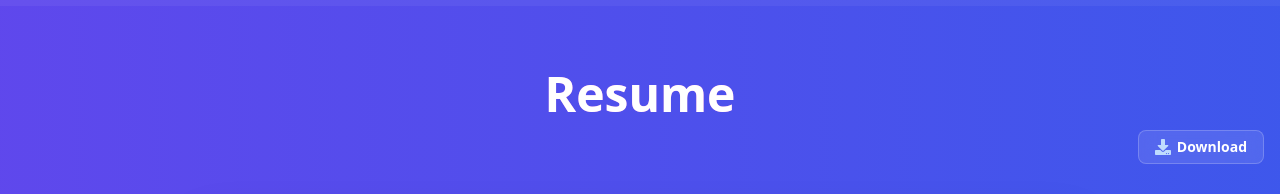
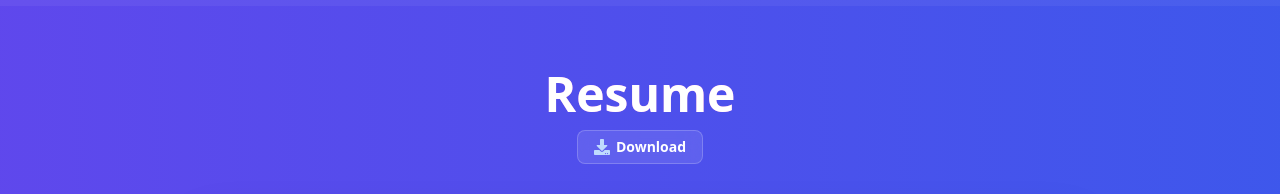
Before and after one commit to jonathankerth/my-portfolio, a Next.js app: page / in a window 1280 px wide. Shown: the part 6640-6834 px from the top of the page. Built offline with nearby package versions, Linux system fonts and the light colour scheme.

Commit message:
center div

```diff
--- a/src/pages/index.jsx
+++ b/src/pages/index.jsx
@@ -590,7 +590,7 @@ export default function Home() {
             <h2 className="text-4xl md:text-5xl font-bold text-white text-center bg-gradient-to-r from-purple-400 to-pink-400 bg-clip-text text-transparent">
               Resume
             </h2>
-            <div className="flex justify-end">
+            <div className="flex justify-center">
               <a
                 href="https://mypublicucket.s3.us-west-2.amazonaws.com/Jonathan+GK+Resume.pdf"
                 target="_blank"
```
